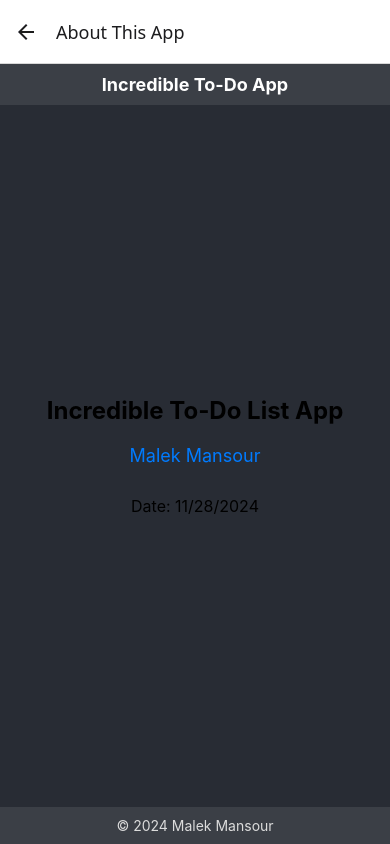
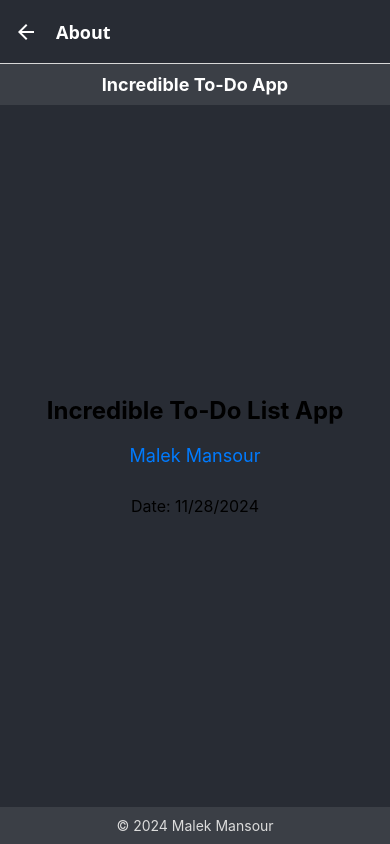
Before and after one commit to MalekMansour/IncredibleToDoListApp-Assignment, a React Native app: screen /About in a window 390 px wide. Built offline with nearby package versions, Linux system fonts and the light colour scheme.

Commit message:
Update App.jsx

```diff
--- a/src/App.jsx
+++ b/src/App.jsx
@@ -6,21 +6,21 @@ import AboutScreen from './screens/AboutScreen';
 
 const Stack = createStackNavigator();
 
-export default function App() {
+const App = () => {
   return (
     <NavigationContainer>
-      <Stack.Navigator>
-        <Stack.Screen
-          name="Home"
-          component={HomeScreen}
-          options={{ title: 'Home - To-Do List' }}
-        />
-        <Stack.Screen
-          name="About"
-          component={AboutScreen}
-          options={{ title: 'About This App' }}
-        />
+      <Stack.Navigator
+        screenOptions={{
+          headerStyle: { backgroundColor: '#282c34' },
+          headerTintColor: '#fff',
+          headerTitleStyle: { fontWeight: 'bold' },
+        }}
+      >
+        <Stack.Screen name="Home" component={HomeScreen} />
+        <Stack.Screen name="About" component={AboutScreen} />
       </Stack.Navigator>
     </NavigationContainer>
   );
-}
+};
+
+export default App;
```
